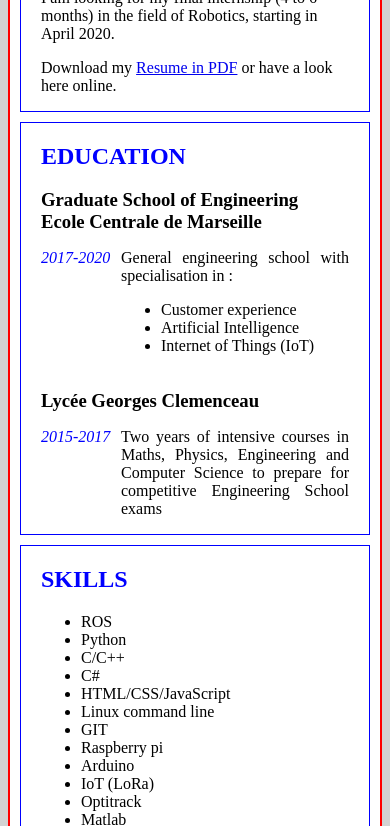
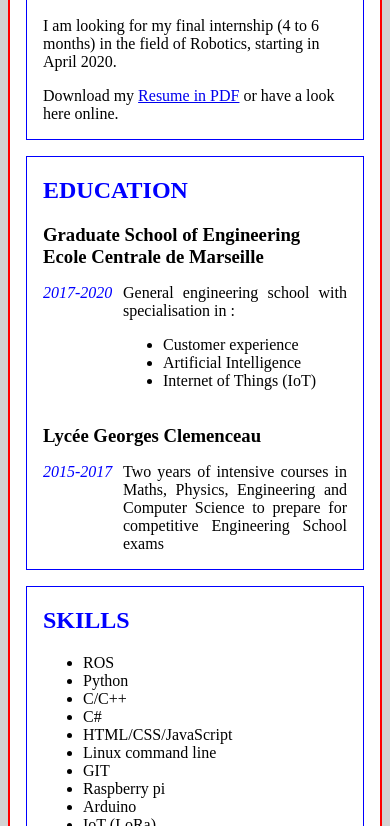
Before and after one commit to cocodmdr/webtrack, a plain HTML site: page index.html in a window 390 px wide. Shown: the part 192-1018 px from the top of the page. Drawn offline with Linux system fonts and the light colour scheme.

Commit message:
changed units from pc to em for better responsiveness on smart phones

```diff
--- a/css/main.css
+++ b/css/main.css
@@ -4,7 +4,7 @@ body{
 h1{
   /*text-align: center;*/
   /*text-decoration:underline;*/
-  font-size: 40px;
+  font-size: 3em;
 }
 h2{
   color: blue;
@@ -12,30 +12,30 @@ h2{
 }
 
 h3{
-  margin-bottom: 0px;
+  margin-bottom: 0em;
 }
 
 .wrapper {
   display: grid;
-  grid-template-columns: repeat(auto-fill, minmax(300px, 1fr));
-  grid-auto-rows: minmax(100px, auto);
-  grid-gap: 10px;
+  grid-template-columns: repeat(auto-fill, minmax(20em, 1fr));
+  grid-auto-rows: minmax(6em, auto);
+  grid-gap: 1em;
 
-  max-width: 815px;
+  max-width: 55em;
   background-color: white;
   border: 2px solid red;
-  padding: 10px 10px;
-  margin: 20px auto;
+  padding: 1em 1em;
+  margin: 1em auto;
 }
 
 .item {
   border: 1px solid blue;
-  padding: 0px 20px;
+  padding: 0em 1em;
 }
 
 .content{
   display: grid;
-  grid-template-columns: 80px 1fr;
+  grid-template-columns: 5em 1fr;
 }
 
 .date{
```
